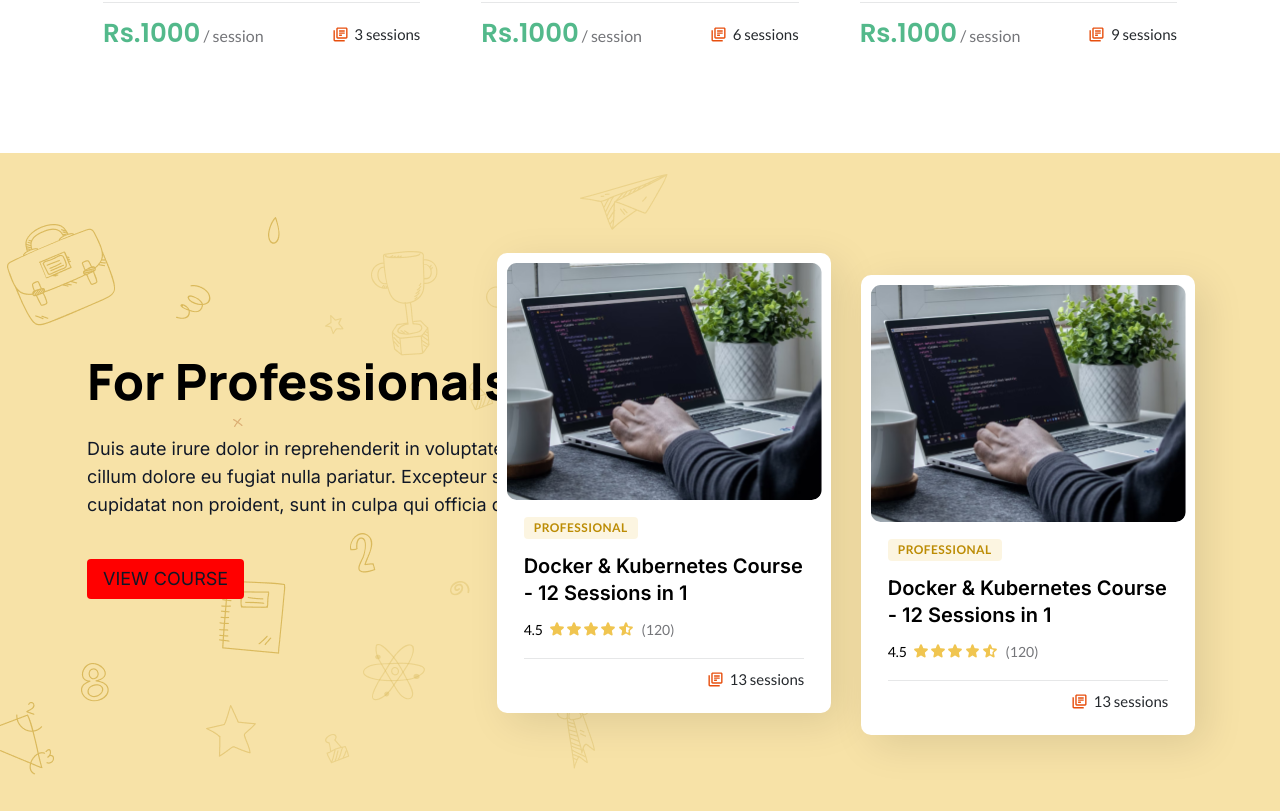
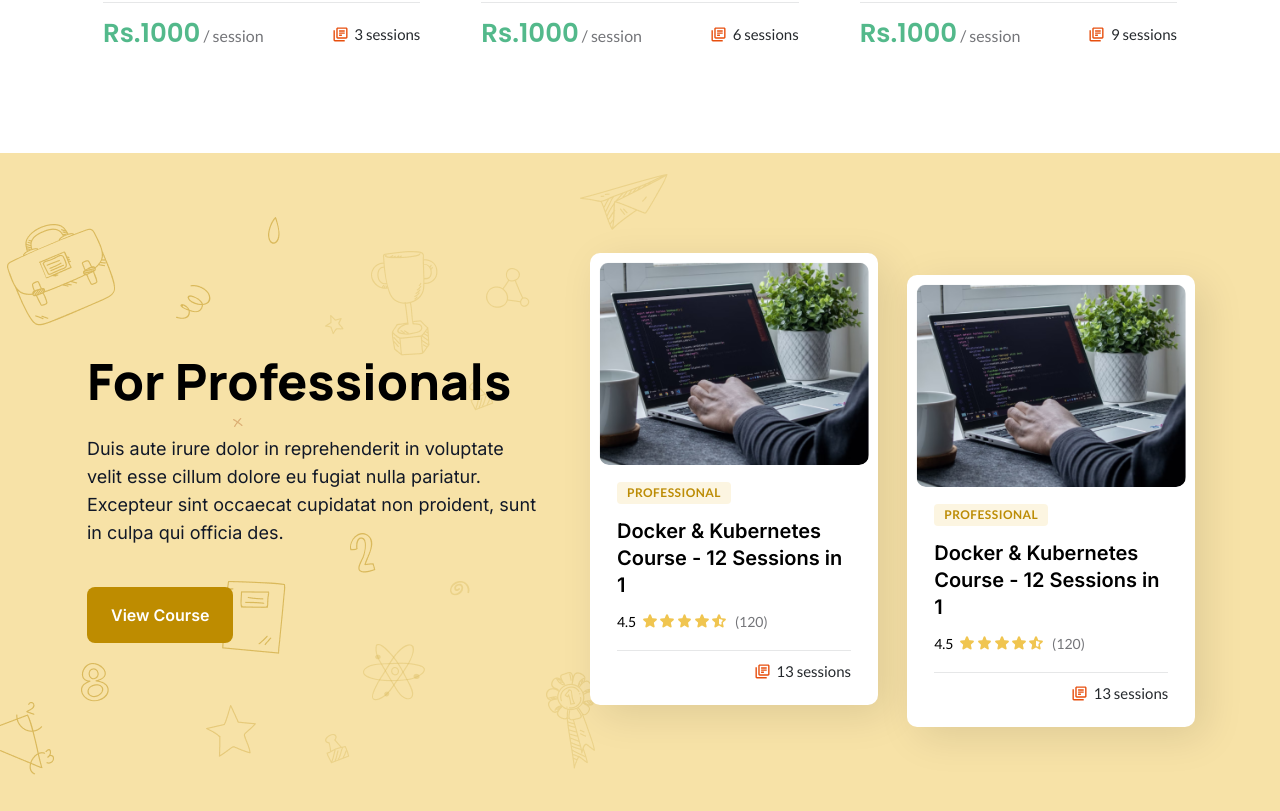
Before and after one commit to BhanukaDev/MadLab, a React (Vite) app: page / in a window 1280 px wide. Shown: the part 778-1589 px from the top of the page. Built offline with nearby package versions, Linux system fonts and the light colour scheme.

Commit message:
For Professionals Desktop

```diff
--- a/src/components/CourseCard/CourseCard.jsx
+++ b/src/components/CourseCard/CourseCard.jsx
@@ -15,6 +15,7 @@ export const CourseCard = ({
   top,
   right,
   width,
+  mt,
 }) => {
   return (
     <Button
@@ -25,6 +26,7 @@ export const CourseCard = ({
         position: position,
         top: top,
         right: right,
+        mt: mt,
       }}
     >
       <Paper
@@ -65,7 +67,7 @@ export const CourseCard = ({
             variant='subtitle1'
             textAlign='left'
             mb='12px'
-            height={{ sm: '54px' }}
+            minHeight='54px'
           >
             {title}
           </Typography>
--- a/src/components/CustomTools.jsx
+++ b/src/components/CustomTools.jsx
@@ -146,9 +146,17 @@ export const CourseButton = ({ title = 'My Butt', bgcolor = 'red' }) => {
       sx={{
         color: 'white',
         bgcolor: bgcolor,
+        textTransform: 'unset',
+        fontFamily: ['Inter', 'sans-serif'].join(','),
+        fontWeight: 600,
+        fontSize: '16px',
+        lineHeight: '24px',
+        textAlign: 'center',
+        padding: '16px 24px',
+        borderRadius: '8px',
       }}
     >
-      <Typography>{title}</Typography>
+      {title}
     </Button>
   );
 };
--- a/src/components/ProfessionalsPage/ProfessionalPage.jsx
+++ b/src/components/ProfessionalsPage/ProfessionalPage.jsx
@@ -13,56 +13,90 @@ export const ProfessionalPage = () => {
         backgroundRepeat: 'no-repeat',
         backgroundSize: 'cover',
         backgroundPosition: 'center',
-        px: '87px',
+        px: '84.77px',
+        // display: 'flex',
       }}
     >
-      <Grid container pt='196px'>
-        <Grid item md={12}>
-          <Typography variant='h2' mb={'22px'}>
+      <Grid container columns={17}>
+        <Grid item xs={17} lg={7}>
+          <Grid container pl={'2.23px'}>
+            <Grid item>
+              <Typography variant='h2' maxWidth={'522px'} mt={'196px'}>
                 For Professionals
               </Typography>
-        </Grid>
-        <Grid item md={12} mb={'40px'}>
-          <Typography maxWidth={'522px'}>
+              <Typography maxWidth={'522px'} mt={'22px'} mb={'40px'}>
                 Duis aute irure dolor in reprehenderit in voluptate velit esse
                 cillum dolore eu fugiat nulla pariatur. Excepteur sint occaecat
                 cupidatat non proident, sunt in culpa qui officia des.
               </Typography>
             </Grid>
-        <Grid item md={6}>
+            <Grid item>
+              <CourseButton title={'View Course'} bgcolor='#BE8C00' />
+            </Grid>
+          </Grid>
+        </Grid>
+        <Grid item xs={17} lg={10}>
+          <Grid
+            container
+            justifyContent={'space-between'}
+            pl={'48px'}
+            spacing={'29.19px'}
+          >
+            <Grid item xs={6}>
               <CourseCard
                 title='Docker & Kubernetes Course - 12 Sessions in 1'
                 tag={<TagsBox type={'prof'} />}
                 type='medium'
                 media={'src/assets/Courses Images/dockerPrf.png'}
                 sessions={13}
-            position={'absolute'}
-            top={'100px'}
-            right={{ md: '448.8px', sm: '404px' }}
+                mt={'100px'}
               />
             </Grid>
-        <Grid item md={6}>
+            <Grid item xs={6}>
               <CourseCard
                 title='Docker & Kubernetes Course - 12 Sessions in 1'
                 tag={<TagsBox type={'prof'} />}
                 type='medium'
                 media={'src/assets/Courses Images/dockerPrf.png'}
                 sessions={13}
-            position={'absolute'}
-            top={'122px'}
-            right={{ md: '84.77px', sm: '40px' }}
+                mt={'122px'}
               />
             </Grid>
-        <Grid item>
-          <CourseButton title='View Course' />
+          </Grid>
         </Grid>
       </Grid>
     </Box>
   );
 };
+
 {
   /*
-
-
+<Box flexGrow={0.4109}>
+<Typography variant='h2' maxWidth={'522px'}>
+  For Professionals
+</Typography>
+<Typography maxWidth={'522px'}>
+  Duis aute irure dolor in reprehenderit in voluptate velit esse cillum
+  dolore eu fugiat nulla pariatur. Excepteur sint occaecat cupidatat non
+  proident, sunt in culpa qui officia des.
+</Typography>
+<CourseButton title={'View Course'} bgcolor='#BE8C00' />
+</Box>
+<Box flexGrow={0.5891} display={'flex'}>
+<CourseCard
+  title='Docker & Kubernetes Course - 12 Sessions in 1'
+  tag={<TagsBox type={'prof'} />}
+  type='medium'
+  media={'src/assets/Courses Images/dockerPrf.png'}
+  sessions={13}
+/>
+<CourseCard
+  title='Docker & Kubernetes Course - 12 Sessions in 1'
+  tag={<TagsBox type={'prof'} />}
+  type='medium'
+  media={'src/assets/Courses Images/dockerPrf.png'}
+  sessions={13}
+/>
+</Box>
 */
 }
--- a/theme.js
+++ b/theme.js
@@ -8,8 +8,10 @@ const theme = createTheme({
     },
     divider: '#E6E7E8',
   },
+
   typography: {
     fontFamily: ['Inter', 'sans-serif'].join(','),
+    textTransform: 'unset',
 
     h2: {
       fontFamily: ['Manrope', 'sans-serif'].join(','),
```
Lines whose indentation alone changed are shown as unchanged.
